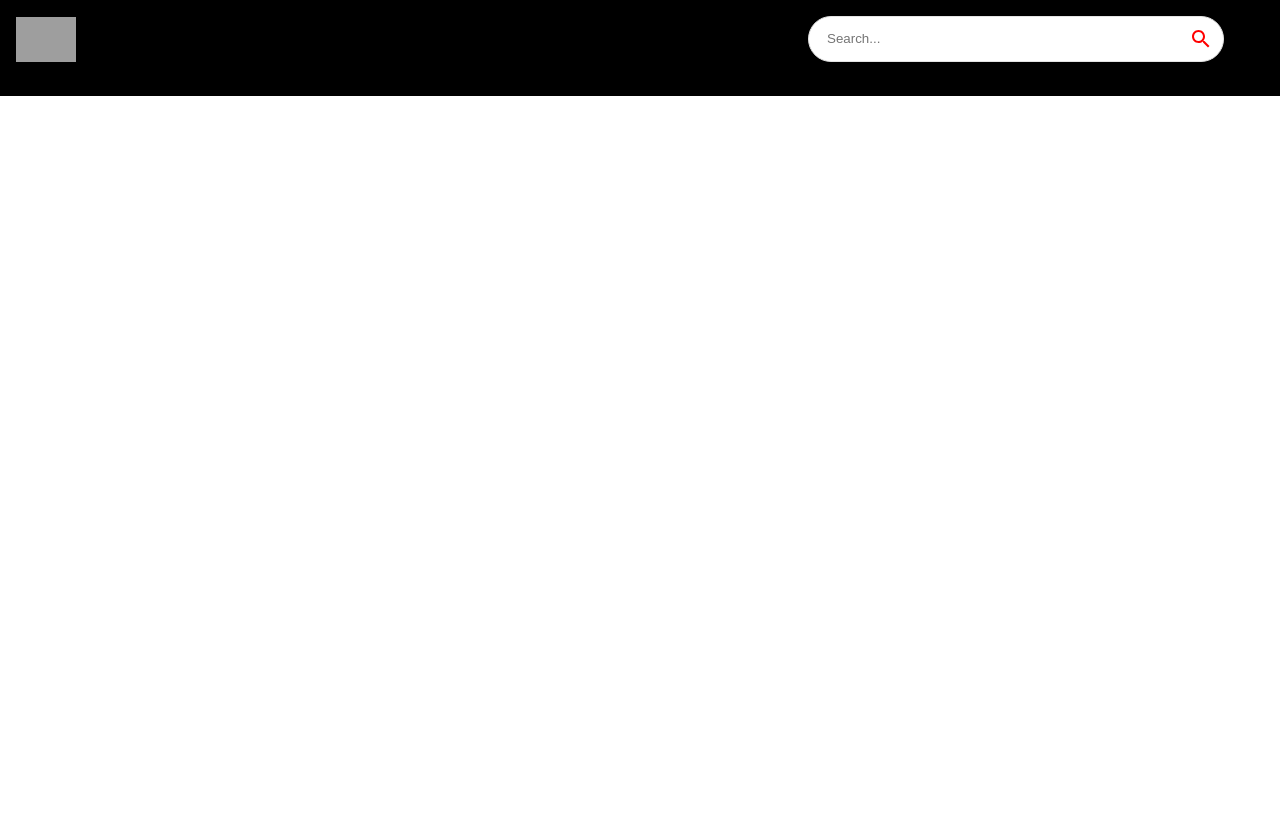
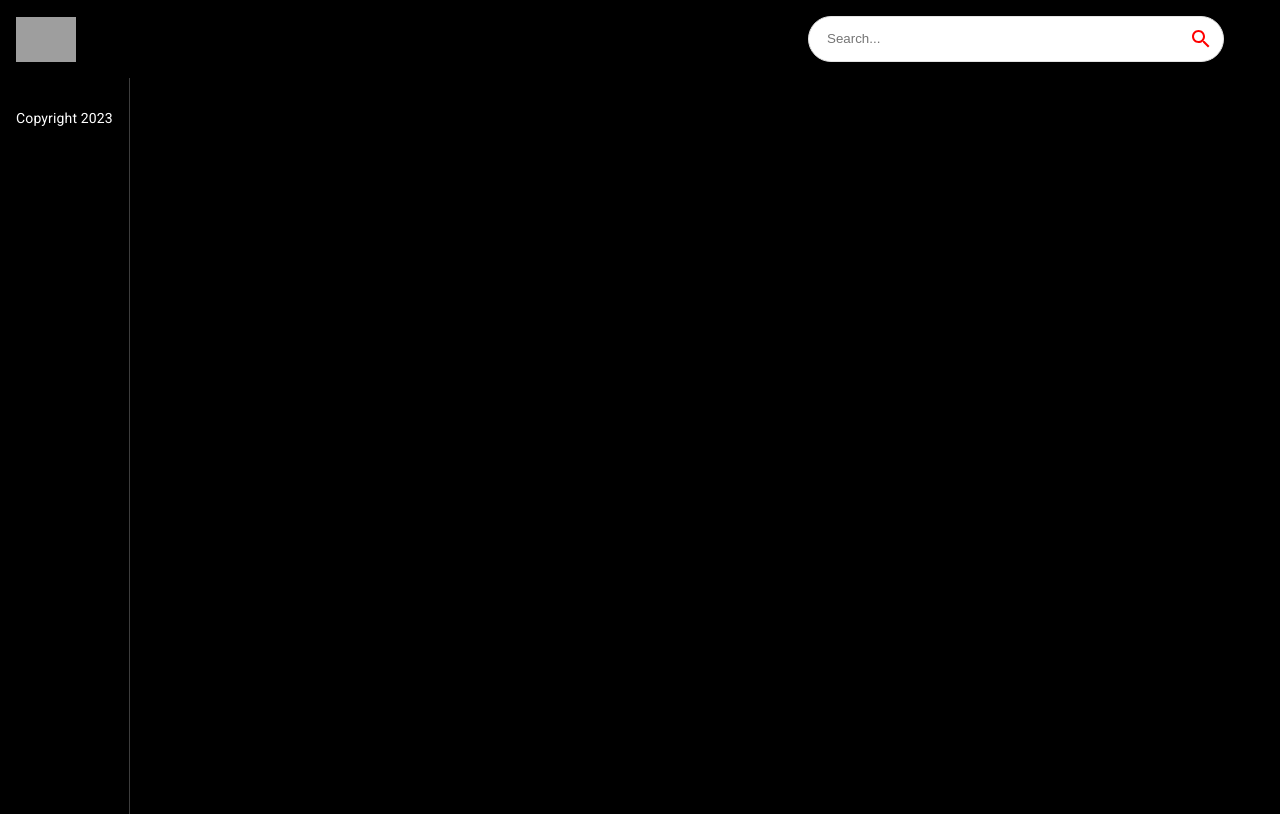
Before and after one commit to metin-aba/youtube_clone, a React (Create React App) app: page / in a window 1280 px wide. Built offline with nearby package versions, Linux system fonts and the light colour scheme; grey boxes are pictures that could not be loaded.

Commit message:
akıştaki sidebar eklendi düzenlendi

```diff
--- a/src/components/Feed.jsx
+++ b/src/components/Feed.jsx
@@ -1,11 +1,29 @@
-import React from 'react'
+import { Stack, Box ,Typography} from "@mui/material";
+
+import React from "react";
 
 const Feed = () => {
   return (
-    <div>
-      Feed
-    </div>
-  )
-}
+    <Stack sx={{ flexDirection: { sx: "column", md: "row" } }}>
+      <Box
+        sx={{
+          height: { sx: "auto", md: "92vh" },
+          borderRight: "1px solid #3d3d3d",
+          px: { sx: 0, md: 2 },
+        }}
 
-export default Feed
+      >
+        Sidebar
+        <Typography
+        className="copyright"
+        variant="body2"
+        sx={{mt:1.5,color:'#fff'}}
+        >
+          Copyright 2023
+        </Typography>
+      </Box>
+    </Stack>
+  );
+};
+
+export default Feed;
```
